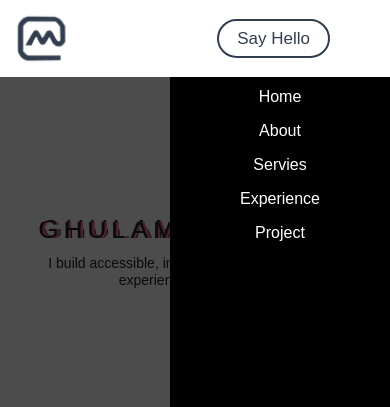
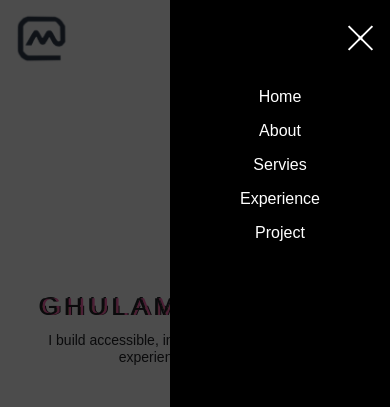
Before and after one commit to ghulammustafa9901/portfolio, a plain HTML site: page index.html in a window 390 px wide. Both pictures are taken after a click on the item 363 px from the left and 38 px from the top of the page. Shown: the top 407 px of the page. Drawn offline with Linux system fonts and the light colour scheme; a script that the page names is missing.

Commit message:
navbar issue resolve 2

```diff
--- a/assets/css/style.css
+++ b/assets/css/style.css
@@ -25,6 +25,20 @@ body {
   font-family: "Raleway", sans-serif;
 }
 
+.wrapper::after {
+  content: "";
+  position: absolute;
+  top: 0;
+  right: 0;
+  bottom: 0;
+  left: 0;
+  background: rgba(0, 0, 0, 0.7);
+  -webkit-transition: 0.2s;
+  -o-transition: 0.2s;
+  transition: 0.2s;
+  z-index: 1;
+}
+
 /* Scrollbar */
 
 /* width */
@@ -50,6 +64,15 @@ body {
 /* ====================================
     Navbar
 ==================================== */
+
+.header {
+  /* position: fixed; */
+  top: 0;
+  right: 0;
+  left: 0;
+  background-color: #fff;
+  z-index: 1;
+}
 
 .meun {
   display: flex;
@@ -127,6 +150,7 @@ body {
   display: block;
   position: relative;
   overflow: hidden;
+  z-index: 1;
 }
 
 .meun > .btn-sayHello a::after {
@@ -160,7 +184,7 @@ body {
   list-style: none;
   margin-left: 18px;
   display: none;
-  z-index: 9;
+  z-index: 3;
 }
 
 .nav-toggle .icon-left,
@@ -279,7 +303,7 @@ body {
   padding: 80px 40px 40px 40px;
   transform: translateX(220px);
   transition: 0.5s ease-in-out all;
-  z-index: 1;
+  z-index: 2;
 }
 
 .off-canvas > ul {
@@ -323,20 +347,6 @@ body {
 
 .off-canvas-click {
   transform: translateX(0);
-}
-
-.shadow1::after {
-  content: "";
-  position: fixed;
-  top: 0;
-  right: 0;
-  bottom: 0;
-  left: 0;
-  background: rgba(0, 0, 0, 0.7);
-  -webkit-transition: 0.2s;
-  -o-transition: 0.2s;
-  transition: 0.2s;
-  z-index: 0;
 }
 
 /* ====================================
--- a/assets/js/main.js
+++ b/assets/js/main.js
@@ -1,15 +1,16 @@
 var navToggle = document.getElementById("nav-toggle");
 var offCanvas = document.getElementById("off-canvas");
+var wrapper = document.getElementById("wrapper");
 var bodyElement = document.body;
 
 navToggle.addEventListener("click", function () {
   if (navToggle.classList.contains("open")) {
     navToggle.classList.remove("open");
     offCanvas.classList.remove("off-canvas-click");
-    bodyElement.classList.remove("shadow1");
+    wrapper.classList.remove("wrapper");
   } else {
     navToggle.classList.add("open");
     offCanvas.classList.add("off-canvas-click");
-    bodyElement.classList.add("shadow1");
+    wrapper.classList.add("wrapper");
   }
 });
--- a/index.html
+++ b/index.html
@@ -11,8 +11,20 @@
     <link rel="stylesheet" href="assets/css/responsive.css" />
   </head>
   <body>
-    <!------------- Header ----------------->
-    <header class="fixed-top bg-white">
+    <div>
+      <div id="wrapper">
+        <!------------- Header ----------------->
+    <div class="off-canvas" id="off-canvas">
+      <ul>
+        <li class="item left-side"><a href="#">Home</a></li>
+        <li class="item"><a href="#">About</a></li>
+        <li class="item"><a href="#">Servies</a></li>
+        <li class="item"><a href="#">Experience</a></li>
+        <li class="item"><a href="#">Project</a></li>
+      </ul>
+    </div>
+
+    <header class="header">
       <nav class="container -fluid">
         <ul class="meun">
           <li class="logo">
@@ -35,16 +47,6 @@
         </ul>
       </nav>
     </header>
-
-    <div class="off-canvas" id="off-canvas">
-      <ul>
-        <li class="item left-side"><a href="#">Home</a></li>
-        <li class="item"><a href="#">About</a></li>
-        <li class="item"><a href="#">Servies</a></li>
-        <li class="item"><a href="#">Experience</a></li>
-        <li class="item"><a href="#">Project</a></li>
-      </ul>
-    </div>
     <!------------- End Header ----------------->
 
     <!------------- Profile ----------------->
@@ -113,8 +115,9 @@
       <div class="row">
         <div class="col-md-8"> <h1>About this</h1></div>
       </div>
-
     </section>
+      </div>
+    </div>
 
     <script type="text/javascript" src="assets/js/wow.js"></script>
     <script type="text/javascript" src="assets/js/bootstrap.min.js"></script>
```
